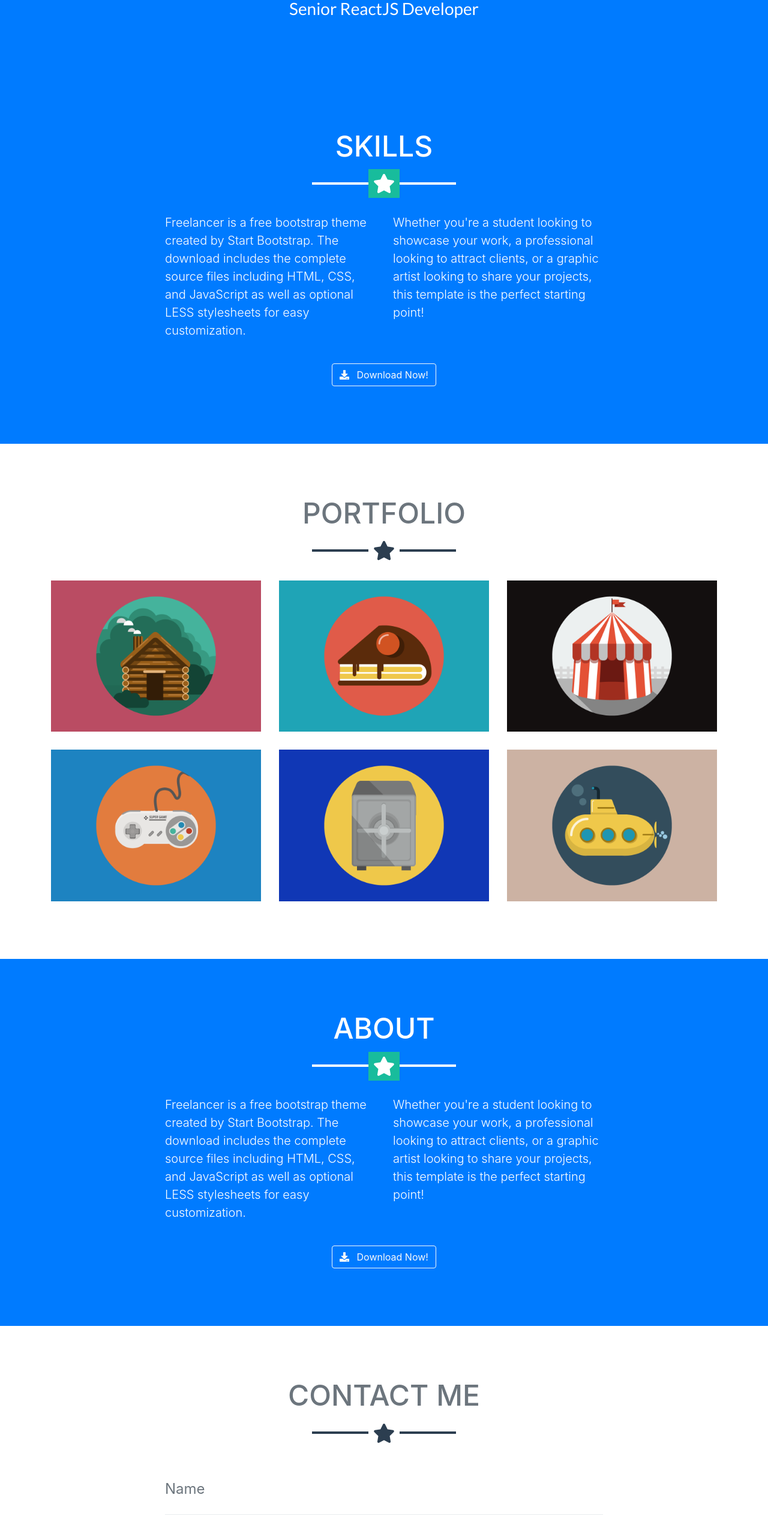
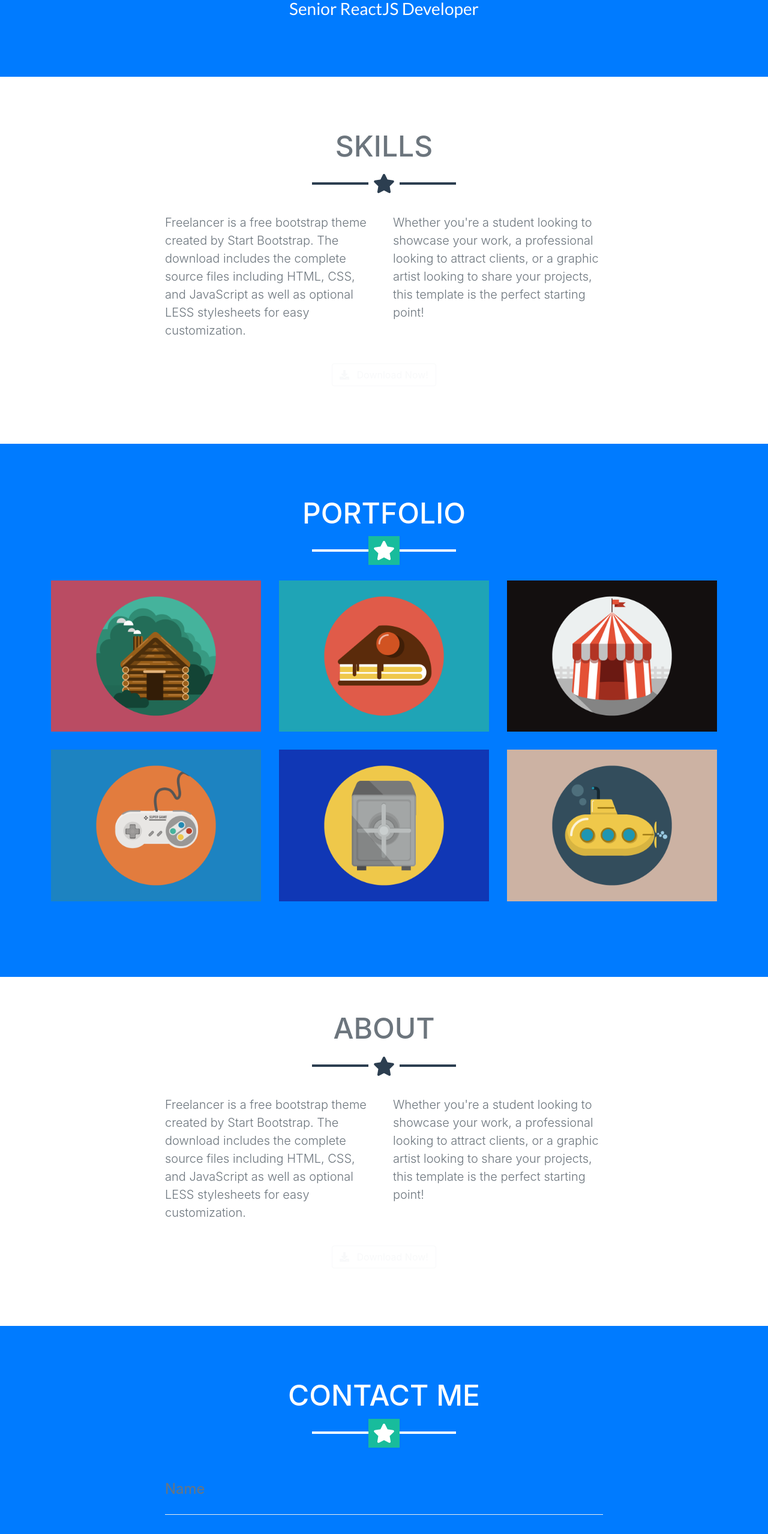
Before and after one commit to kodeGenius/MyPortfolio, a website with bundled scripts: page index.html in a window 1280 px wide. Shown: the part 780-3338 px from the top of the page at 60% size. Built offline with nearby package versions, Linux system fonts and the light colour scheme.

Commit message:
major changes

```diff
--- a/index.html
+++ b/index.html
@@ -66,10 +66,10 @@
   </header>
 
   <!-- Skills Section -->
-  <section class="bg-primary text-white mb-0" id="skills">
+  <section class="text-secondary mb-0" id="skills">
     <div class="container">
-      <h2 class="text-center text-uppercase text-white">Skills</h2>
-      <hr class="star-light mb-5">
+      <h2 class="text-center text-uppercase text-secondary">Skills</h2>
+      <hr class="star-dark mb-5">
       <div class="row">
         <div class="col-lg-4 ml-auto">
           <p class="lead">Freelancer is a free bootstrap theme created by Start Bootstrap. The download includes the complete source files including HTML, CSS, and JavaScript as well as optional LESS stylesheets for easy customization.</p>
@@ -88,10 +88,10 @@
   </section>
 
   <!-- Portfolio Grid Section -->
-  <section class="portfolio" id="portfolio">
+  <section class="bg-primary portfolio" id="portfolio">
     <div class="container">
-      <h2 class="text-center text-uppercase text-secondary mb-0">Portfolio</h2>
-      <hr class="star-dark mb-5">
+      <h2 class="text-center text-uppercase text-white mb-0">Portfolio</h2>
+      <hr class="star-light mb-5">
       <div class="row">
         <div class="col-md-6 col-lg-4">
           <a class="portfolio-item d-block mx-auto" href="#portfolio-modal-1">
@@ -158,10 +158,10 @@
   </section>
 
   <!-- About Section -->
-  <section class="bg-primary text-white mb-0" id="about">
+  <section class="text-secondary mb-0" id="about">
     <div class="container">
-      <h2 class="text-center text-uppercase text-white">About</h2>
-      <hr class="star-light mb-5">
+      <h2 class="text-center text-uppercase text-secondary">About</h2>
+      <hr class="star-dark mb-5">
       <div class="row">
         <div class="col-lg-4 ml-auto">
           <p class="lead">Freelancer is a free bootstrap theme created by Start Bootstrap. The download includes the complete source files including HTML, CSS, and JavaScript as well as optional LESS stylesheets for easy customization.</p>
@@ -180,10 +180,10 @@
   </section>
 
   <!-- Contact Section -->
-  <section id="contact">
+  <section class="bg-primary text-white" id="contact">
     <div class="container">
-      <h2 class="text-center text-uppercase text-secondary mb-0">Contact Me</h2>
-      <hr class="star-dark mb-5">
+      <h2 class="text-center text-uppercase text-white mb-0">Contact Me</h2>
+      <hr class="star-light mb-5">
       <div class="row">
         <div class="col-lg-8 mx-auto">
           <!-- To configure the contact form email address, go to mail/contact_me.php and update the email address in the PHP file on line 19. -->
@@ -220,7 +220,7 @@
             <br>
             <div id="success"></div>
             <div class="form-group">
-              <button type="submit" class="btn btn-primary btn-xl" id="sendMessageButton">Send</button>
+              <button type="submit" class="btn btn-outline-light btn-xl" id="sendMessageButton">Send</button>
             </div>
           </form>
         </div>
@@ -267,18 +267,13 @@
             </li>
           </ul>
         </div>
-        <div class="col-md-4">
-          <h4 class="text-uppercase mb-4">About Freelancer</h4>
-          <p class="lead mb-0">Freelance is a free to use, open source Bootstrap theme created by
-            <a href="http://startbootstrap.com">Start Bootstrap</a>.</p>
-        </div>
       </div>
     </div>
   </footer>
 
   <div class="copyright py-4 text-center text-white">
     <div class="container">
-      <small>Copyright &copy; Your Website 2019</small>
+      <small>Copyright &copy; www.1000coders.com 2019</small>
     </div>
   </div>
 
```
